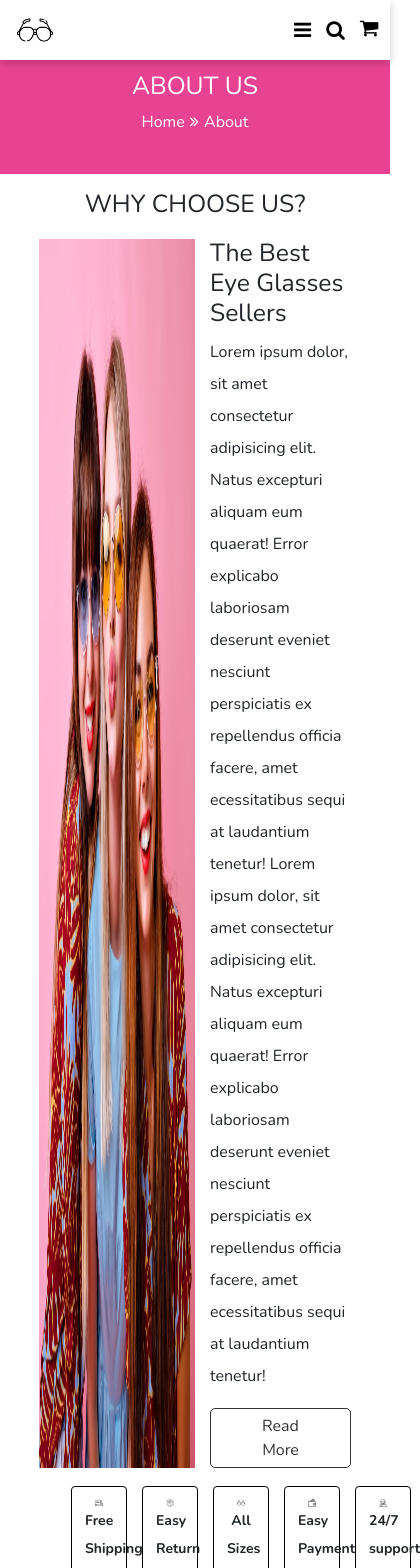
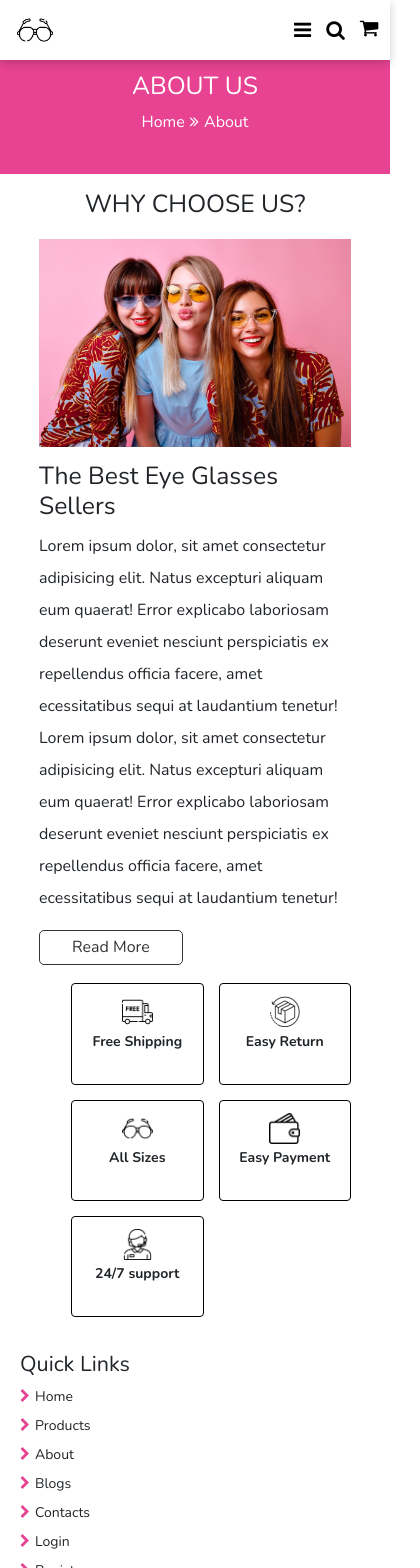
Before and after one commit to Agbo-Frank/glass, a React (Create React App) app in the folder client/: page /about in a window 390 px wide. Shown: the top 1568 px of the page, 420 px wide, since content can reach past the window. Built offline with nearby package versions, Linux system fonts and the light colour scheme; no server answers.

Commit message:
first commit

```diff
--- a/client/src/Apollo/reactiveVariables/User.js
+++ b/client/src/Apollo/reactiveVariables/User.js
@@ -1,4 +1,5 @@
 import { makeVar } from '@apollo/client'
+import { AlertFunc } from './Alert'
 
 const UserVar = makeVar([])
 
@@ -25,6 +26,10 @@ function UserFunc(action){
         }
         case 'LOGOUT':{
             localStorage.removeItem('Token')
+
+            setTimeout(() => AlertFunc({type: 'CLOSE_ALERT2'}), 5000)
+            AlertFunc({type: 'SUCCESS_ALERT2', data: "Logout successful"})
+
             return UserVar([{
                 ...UserVar()[0],
                 name:'',
--- a/client/src/components/Header/Header.js
+++ b/client/src/components/Header/Header.js
@@ -43,7 +43,10 @@ function Header(){
                         <li onClick={() => setActive('')}><Link to="upload">Upload</Link></li>
                         {
                             user[0]?.isLoggedIn ?
-                            <li onClick={() => UserFunc({type: 'LOGOUT'})}><a>LogOut</a></li> :
+                            <li onClick={() => {
+                                UserFunc({type: 'LOGOUT'})
+                                setActive('')
+                            }}><a>LogOut</a></li> :
                             <li className="dropdown"><a>Account+</a>
                                 <ul className="dropdownMenu">
                                     <li onClick={() => setActive('')}><Link to="/login">Login</Link></li>
@@ -59,7 +62,7 @@ function Header(){
                     </div>
                 </div>
             </header>
-            {active === 'active' && <div className='overlayer'></div>}
+            {active === 'active' && <div className='overlayer' onClick={() => setActive('')}></div>}
         </>
     )
 }
--- a/client/src/components/Header/header.css
+++ b/client/src/components/Header/header.css
@@ -123,6 +123,7 @@ header > div > .icons > a:hover{
         z-index: 80;
     }
     .overlayer{
+        backdrop-filter: blur(4px);
         display: block;
         position: fixed;
         top: 0; left: 0;
--- a/client/src/components/pages/About/about.css
+++ b/client/src/components/pages/About/about.css
@@ -12,9 +12,11 @@
 .about + ul{
     list-style: none;
     margin: 18px 0;
+    display: grid;
+    grid-template-columns:  repeat(auto-fit, minmax(8rem, 1fr));
 }
 .about + ul li{
-    width: 20%;
+    width: 100%;
     text-align: center;
     font-weight: 700;
     font-size: 14px;
@@ -23,8 +25,19 @@
     padding: 12px 13px;
     line-height: 2;
 }
+.about + ul li:hover{
+    background-color: grey;
+}
 .about + ul img{
     display: block;
     margin: 0 auto;
     width: 30%;
 }
+@media screen and (max-width: 760px){
+    .about{
+        flex-direction: column;
+    }
+    .about > img, .about > div{
+        width: 100%;
+    }
+}
--- a/client/src/components/pages/Auth/Login.js
+++ b/client/src/components/pages/Auth/Login.js
@@ -20,13 +20,17 @@ function Login(){
     const [login, {loading}] = useLazyQuery(LOGIN_USER, {
         fetchPolicy: "network-only",
         onCompleted: (data) => {
+            if(!data.loginUser){
+                return true
+            }
             UserFunc({type: 'LOGIN_USER', data: data.loginUser})
-            navigate('/')
+            return navigate('/')
         },
         onError: async (err) => {
             const message = err.graphQLErrors[0]?.message
             await setTimeout(() => AlertFunc({type: 'CLOSE_ALERT'}), 5000)
-            return AlertFunc({type: 'ERROR_ALERT', data: message})
+            AlertFunc({type: 'ERROR_ALERT', data: message})
+            return true
         }
     })
     const [fPW, {loading: FPW}] = useMutation(FORGETPASSWORD, {
@@ -52,8 +56,8 @@ function Login(){
 
         login({
             variables: {
-                email:email.current.value,
-                password:password.current.value
+                email: email.current.value,
+                password: password.current.value
             }
         })
     }
--- a/client/src/components/pages/Auth/SignUp.js
+++ b/client/src/components/pages/Auth/SignUp.js
@@ -17,7 +17,9 @@ function SignUp(){
 
     const [signUp, {loading}] = useMutation(CREATE_USER, {
         onCompleted: (data) => {
-            console.log(data.loginUser)
+            if(!data.createUser){
+                return false
+            }
             UserFunc({type: 'LOGIN_USER', data: data.createUser})
             navigate('/')
         },
--- a/client/src/components/pages/Auth/auth.css
+++ b/client/src/components/pages/Auth/auth.css
@@ -15,6 +15,7 @@ form h3{
 form .input-field{
     width: 100%;
     display: flex;
+    align-items: baseline;
     border-radius: 5px;
     padding: 13px 8px;
     background-color: #f8f8f8;
```
